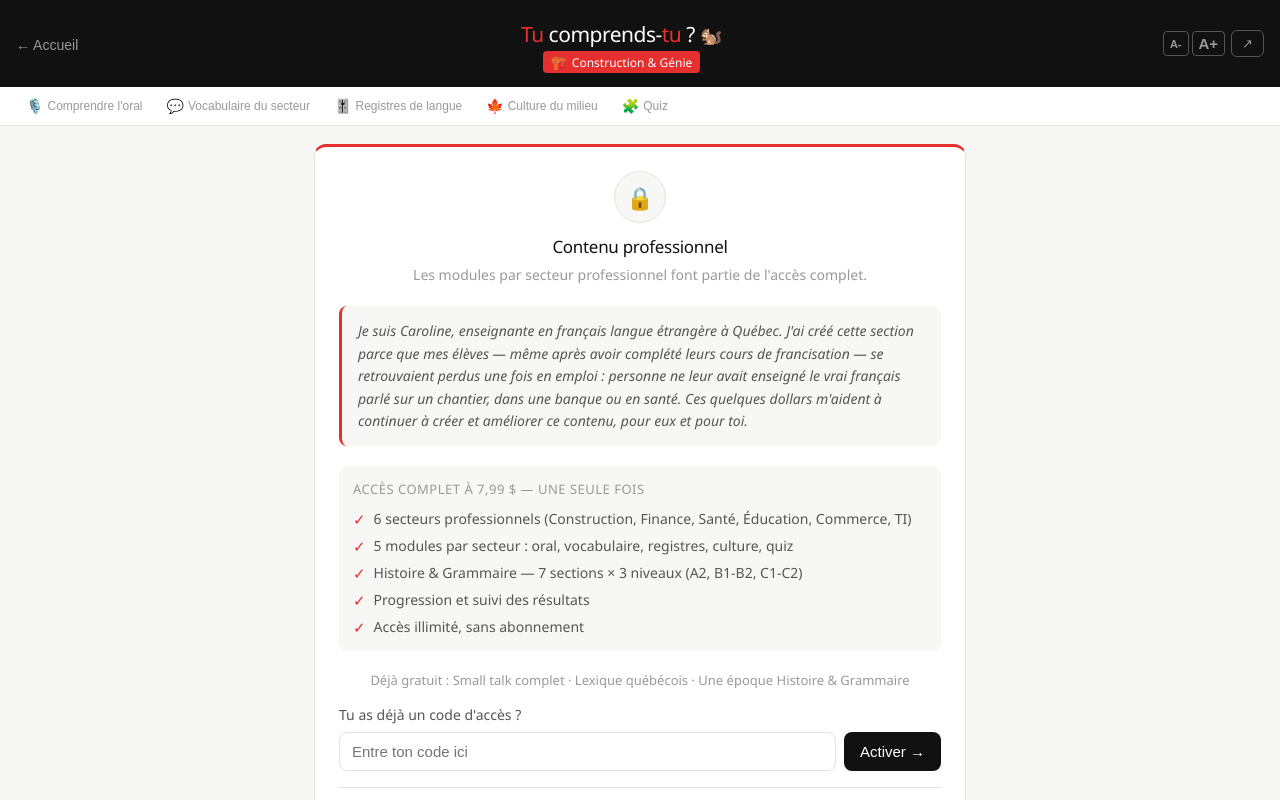
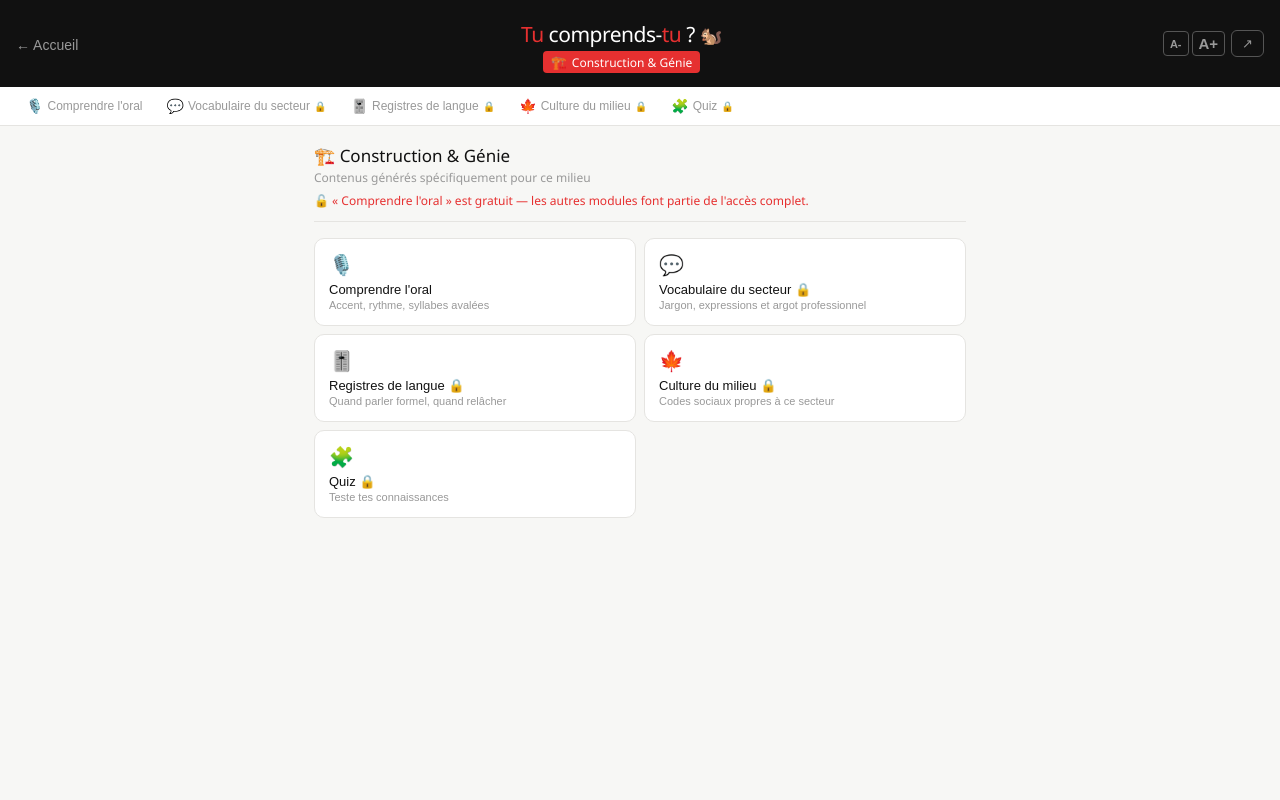
Before and after one commit to cdouret-quebec/Tu-comprends-tu, a React (Create React App) app: page / in a window 1280 px wide. Both pictures are taken after a click on the button 475 px from the left and 402 px from the top of the page. Shown: the top 800 px of the page. Built offline with nearby package versions, Linux system fonts and the light colour scheme.

Commit message:
Add files via upload

```diff
--- a/src/App.jsx
+++ b/src/App.jsx
@@ -2768,6 +2768,7 @@ function PremiumWall({ onUnlock, context = "secteur" }) {
   }
 
   const isHG = context === "hg";
+  const isModule = context === "module";
 
   return (
     <div style={{ background: D.blanc, borderRadius: 12, padding: 24, border: `1px solid ${D.gris2}`, borderTop: `3px solid ${D.rouge}` }}>
@@ -2777,12 +2778,14 @@ function PremiumWall({ onUnlock, context = "secteur" }) {
           🔒
         </div>
         <h3 style={{ margin: "0 0 6px", fontSize: 17, fontWeight: 500, color: D.noir, letterSpacing: -0.3 }}>
-          {isHG ? "Histoire & Grammaire complet" : "Contenu professionnel"}
+          {isHG ? "Histoire & Grammaire complet" : isModule ? "Débloque tout ce secteur" : "Contenu professionnel"}
         </h3>
         <p style={{ margin: 0, fontSize: 14, color: D.gris3, lineHeight: 1.6 }}>
           {isHG
             ? "Les 7 sections × 3 niveaux font partie de l'accès complet."
-            : "Les modules par secteur professionnel font partie de l'accès complet."}
+            : isModule
+              ? "« Comprendre l'oral » est gratuit dans chaque secteur. Les 4 autres modules (vocabulaire, registres, culture du milieu et quiz) font partie de l'accès complet."
+              : "Les modules par secteur professionnel font partie de l'accès complet."}
         </p>
       </div>
 
@@ -4181,6 +4184,13 @@ export default function App() {
   const [premiumState, setPremiumState] = useState(isPremium());
   const sessionCount = sessionStats.quizDone + sessionStats.modulesDone;
   const modColor = (mod) => mod?.id === "quiz" ? D.rouge : D.noir;
+  // Un seul module gratuit par secteur (aperçu) ; les autres demandent l'accès complet
+  const MODULES_GRATUITS = ["oral"];
+  const peutAcceder = (mod) => premiumState || MODULES_GRATUITS.includes(mod?.id);
+  function ouvrirModule(mod) {
+    if (peutAcceder(mod)) { loadModule(mod); return; }
+    setActiveModule(mod); setContent(null); setError(null); setLoading(false);
+  }
 
   if(screen==="progression") return <ProgressionScreen onClose={()=>setScreen(secteur?"app":"home")} />;
   if(screen==="smalltalk") return <SmallTalkScreen onBack={()=>setScreen("home")} />;
@@ -4259,7 +4269,7 @@ export default function App() {
                 onMouseEnter={e=>{ e.currentTarget.style.borderColor=D.noir; e.currentTarget.style.background=D.gris0; }}
                 onMouseLeave={e=>{ e.currentTarget.style.borderColor=s.brouillon ? "#F59E0B" : D.gris2; e.currentTarget.style.background=D.blanc; }}>
                 {s.brouillon && <span style={{ position: "absolute", top: 8, right: 8, fontSize: 10, background: "#F59E0B", color: "white", borderRadius: 4, padding: "1px 5px", fontWeight: 700 }}>BROUILLON</span>}
-                {!s.brouillon && !premiumState && <span style={{ position: "absolute", top: 8, right: 8, fontSize: 11 }}>🔒</span>}
+                {!s.brouillon && !premiumState && <span style={{ position: "absolute", top: 8, right: 8, fontSize: 10, color: D.gris3 }}>Aperçu gratuit</span>}
                 <div style={{ fontSize: 22, marginBottom: 6 }}>{s.icon}</div>
                 <div style={{ fontSize: 13, fontWeight: 500, color: D.noir, marginBottom: 2 }}>{s.label}</div>
                 <div style={{ fontSize: 11, color: D.gris3, lineHeight: 1.4 }}>{s.desc}</div>
@@ -4310,11 +4320,11 @@ export default function App() {
               {MODULES.map(mod => {
                 const isActive = activeModule?.id === mod.id;
                 const mc = modColor(mod);
-                const count = history[`\${secteur.id}-\${mod.id}`]||0;
+                const count = history[`${secteur.id}-${mod.id}`]||0;
                 return (
-                  <button key={mod.id} onClick={()=>loadModule(mod)}
-                    style={{ padding: "11px 12px 9px", background: "none", border: "none", borderBottom: isActive ? `2px solid \${mc}` : "2px solid transparent", cursor: "pointer", fontSize: 12, fontWeight: isActive ? 500 : 400, color: isActive ? mc : D.gris3, whiteSpace: "nowrap", display: "flex", alignItems: "center", gap: 4, transition: "all 0.12s" }}>
-                    <span style={{ fontSize: 14 }}>{mod.icon}</span><span>{mod.label}</span>
+                  <button key={mod.id} onClick={()=>ouvrirModule(mod)}
+                    style={{ padding: "11px 12px 9px", background: "none", border: "none", borderBottom: isActive ? `2px solid ${mc}` : "2px solid transparent", cursor: "pointer", fontSize: 12, fontWeight: isActive ? 500 : 400, color: isActive ? mc : D.gris3, whiteSpace: "nowrap", display: "flex", alignItems: "center", gap: 4, transition: "all 0.12s" }}>
+                    <span style={{ fontSize: 14 }}>{mod.icon}</span><span>{mod.label}</span>{!peutAcceder(mod) && <span style={{ fontSize: 10 }}>🔒</span>}
                     {count>0 && <span style={{ background: isActive?mc:D.gris2, color: isActive?D.blanc:D.gris4, borderRadius: 8, fontSize: 10, padding: "1px 5px" }}>{count}</span>}
                   </button>
                 );
@@ -4323,27 +4333,26 @@ export default function App() {
           </div>
 
           <div style={{ maxWidth: 680, margin: "0 auto", padding: "18px 14px 60px" }}>
-            {!premiumState ? (
-              <PremiumWall context="secteur" onUnlock={() => setPremiumState(true)} />
-            ) : (
+            {(
               <>
                 {!activeModule && (
                   <div>
                     <div style={{ marginBottom: 16 }}>
                       <h2 style={{ margin: "0 0 2px", fontSize: 17, fontWeight: 500, color: D.noir }}>{secteur.icon} {secteur.label}</h2>
                       <p style={{ margin: 0, fontSize: 12, color: D.gris3 }}>Contenus générés spécifiquement pour ce milieu</p>
+                      {!premiumState && <p style={{ margin: "6px 0 0", fontSize: 12, color: D.rouge }}>🔓 « Comprendre l'oral » est gratuit — les autres modules font partie de l'accès complet.</p>}
                       <div style={{ height: 1, background: D.gris2, marginTop: 12 }} />
                     </div>
                     <div style={{ display: "grid", gridTemplateColumns: "1fr 1fr", gap: 8 }}>
                       {MODULES.map(mod => {
                         const mc = modColor(mod);
                         return (
-                          <button key={mod.id} onClick={()=>loadModule(mod)}
+                          <button key={mod.id} onClick={()=>ouvrirModule(mod)}
                             style={{ background: D.blanc, border: `1px solid ${D.gris2}`, borderRadius: 10, padding: 14, cursor: "pointer", textAlign: "left", transition: "all 0.12s" }}
                             onMouseEnter={e=>{ e.currentTarget.style.borderColor=mc; e.currentTarget.style.background=D.gris0; }}
                             onMouseLeave={e=>{ e.currentTarget.style.borderColor=D.gris2; e.currentTarget.style.background=D.blanc; }}>
                             <div style={{ fontSize: 20, marginBottom: 5 }}>{mod.icon}</div>
-                            <div style={{ fontSize: 13, fontWeight: 500, color: D.noir, marginBottom: 2 }}>{mod.label}</div>
+                            <div style={{ fontSize: 13, fontWeight: 500, color: D.noir, marginBottom: 2 }}>{mod.label} {!peutAcceder(mod) && "🔒"}</div>
                             <div style={{ fontSize: 11, color: D.gris3 }}>{mod.desc}</div>
                           </button>
                         );
@@ -4352,9 +4361,21 @@ export default function App() {
                   </div>
                 )}
 
-                {activeModule && (
+                {activeModule && !peutAcceder(activeModule) && (
                   <div ref={resultRef}>
-                    <div style={{ background: D.blanc, borderRadius: 10, padding: 16, border: `1px solid ${D.gris2}`, borderTop: `3px solid \${modColor(activeModule)}` }}>
+                    <PremiumWall context="module" onUnlock={() => setPremiumState(true)} />
+                    <div style={{ marginTop: 12 }}>
+                      <button onClick={()=>setActiveModule(null)}
+                        style={{ background: D.blanc, border: `1px solid ${D.gris2}`, borderRadius: 6, padding: "5px 10px", cursor: "pointer", fontSize: 12, color: D.gris4 }}>
+                        ← Tous les modules
+                      </button>
+                    </div>
+                  </div>
+                )}
+
+                {activeModule && peutAcceder(activeModule) && (
+                  <div ref={resultRef}>
+                    <div style={{ background: D.blanc, borderRadius: 10, padding: 16, border: `1px solid ${D.gris2}`, borderTop: `3px solid ${modColor(activeModule)}` }}>
                       {loading && <div style={{ textAlign: "center", padding: "20px 0" }}><LoadingDots color={D.noir}/><p style={{ color: D.gris3, fontSize: 13, marginTop: 8 }}>Génération en cours…</p></div>}
                       {error && !loading && <p style={{ fontSize: 14, color: D.rouge, textAlign: "center" }}>{error}</p>}
                       {!content && !loading && !error && (
@@ -4368,11 +4389,11 @@ export default function App() {
                     </div>
                     <div style={{ marginTop: 12, display: "flex", gap: 6, flexWrap: "wrap" }}>
                       {MODULES.filter(m=>m.id!==activeModule.id).map(m => (
-                        <button key={m.id} onClick={()=>loadModule(m)}
+                        <button key={m.id} onClick={()=>ouvrirModule(m)}
                           style={{ background: D.blanc, border: `1px solid ${D.gris2}`, borderRadius: 6, padding: "5px 10px", cursor: "pointer", fontSize: 12, color: D.gris4 }}
                           onMouseEnter={e=>e.currentTarget.style.borderColor=D.noir}
                           onMouseLeave={e=>e.currentTarget.style.borderColor=D.gris2}>
-                          {m.icon} {m.label}
+                          {m.icon} {m.label} {!peutAcceder(m) && "🔒"}
                         </button>
                       ))}
                     </div>
```
